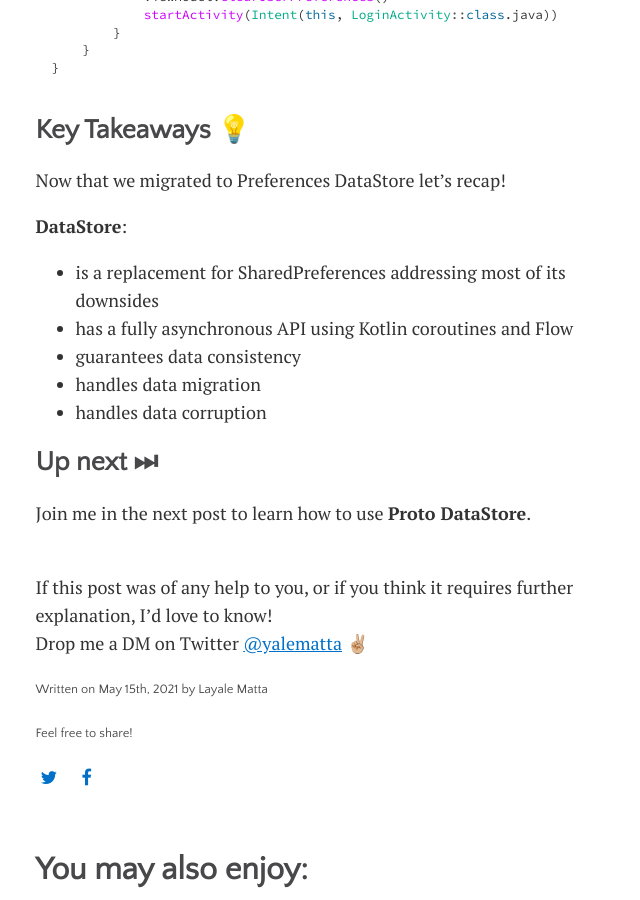
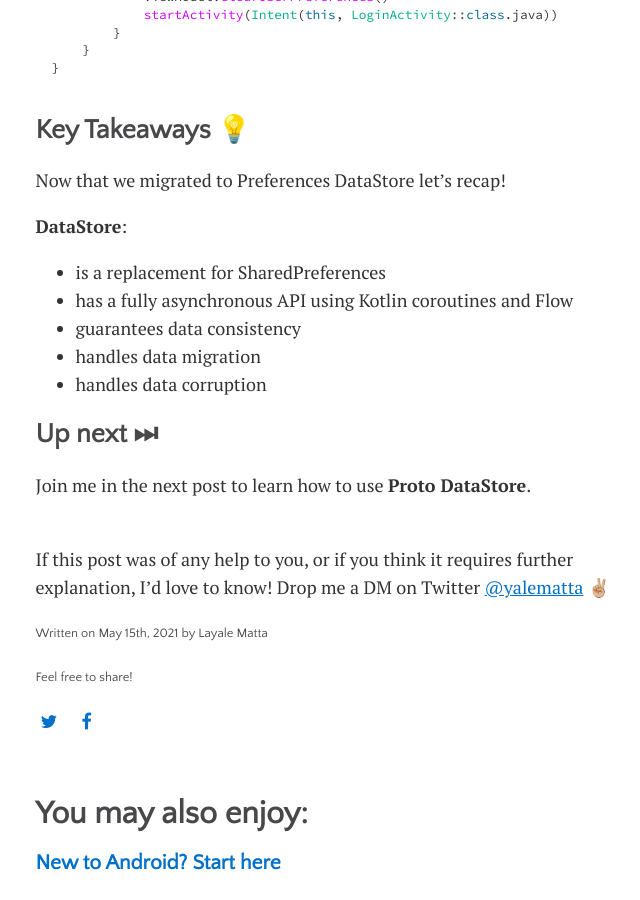
Before and after one commit to yalematta/yalematta.github.io, a Jekyll site: the page built from _posts/2021-05-15-preferences-datastore.md, in a window 1280 px wide and 900 px high, scrolled down 8174 px. Shown: the whole window, without its empty margins (297-937 px from the left). Built offline with Jekyll 4.4.1, drawn with Linux system fonts in a browser that asks for light colours.

Commit message:
adjust text in post preview

```diff
--- a/_layouts/home.html
+++ b/_layouts/home.html
@@ -14,7 +14,7 @@
   </div>
   {% endif %}
   <p style="text-align: justify">
-    {{ post.content | strip_html | truncate: 331 }} <a href="{{ site.github.url }}{{ post.url }}">Read more</a>
+    {{ post.content | strip_html | truncate: 333 }} <a href="{{ site.github.url }}{{ post.url }}">Read more</a>
     <span class="post-date"><i class="fa fa-calendar" aria-hidden="true"></i> {{ post.date | date_to_string }} - <i class="fa fa-clock-o" aria-hidden="true"></i> {% include read-time.html %}</span>
   </p>
 </div>
--- a/_posts/2021-05-15-preferences-datastore.md
+++ b/_posts/2021-05-15-preferences-datastore.md
@@ -302,7 +302,7 @@
 Now that we migrated to Preferences DataStore let's recap!
 
 **DataStore**:
-- is a replacement for SharedPreferences addressing most of its downsides
+- is a replacement for SharedPreferences
 - has a fully asynchronous API using Kotlin coroutines and Flow
 - guarantees data consistency
 - handles data migration
@@ -313,5 +313,4 @@
 Join me in the next post to learn how to use **Proto DataStore**.
 
 <br>
-If this post was of any help to you, or if you think it requires further explanation, I'd love to know! <br>
-Drop me a DM on Twitter [@yalematta](https://twitter.com/yalematta) ✌🏼
+If this post was of any help to you, or if you think it requires further explanation, I'd love to know! Drop me a DM on Twitter [@yalematta](https://twitter.com/yalematta) ✌🏼
```
